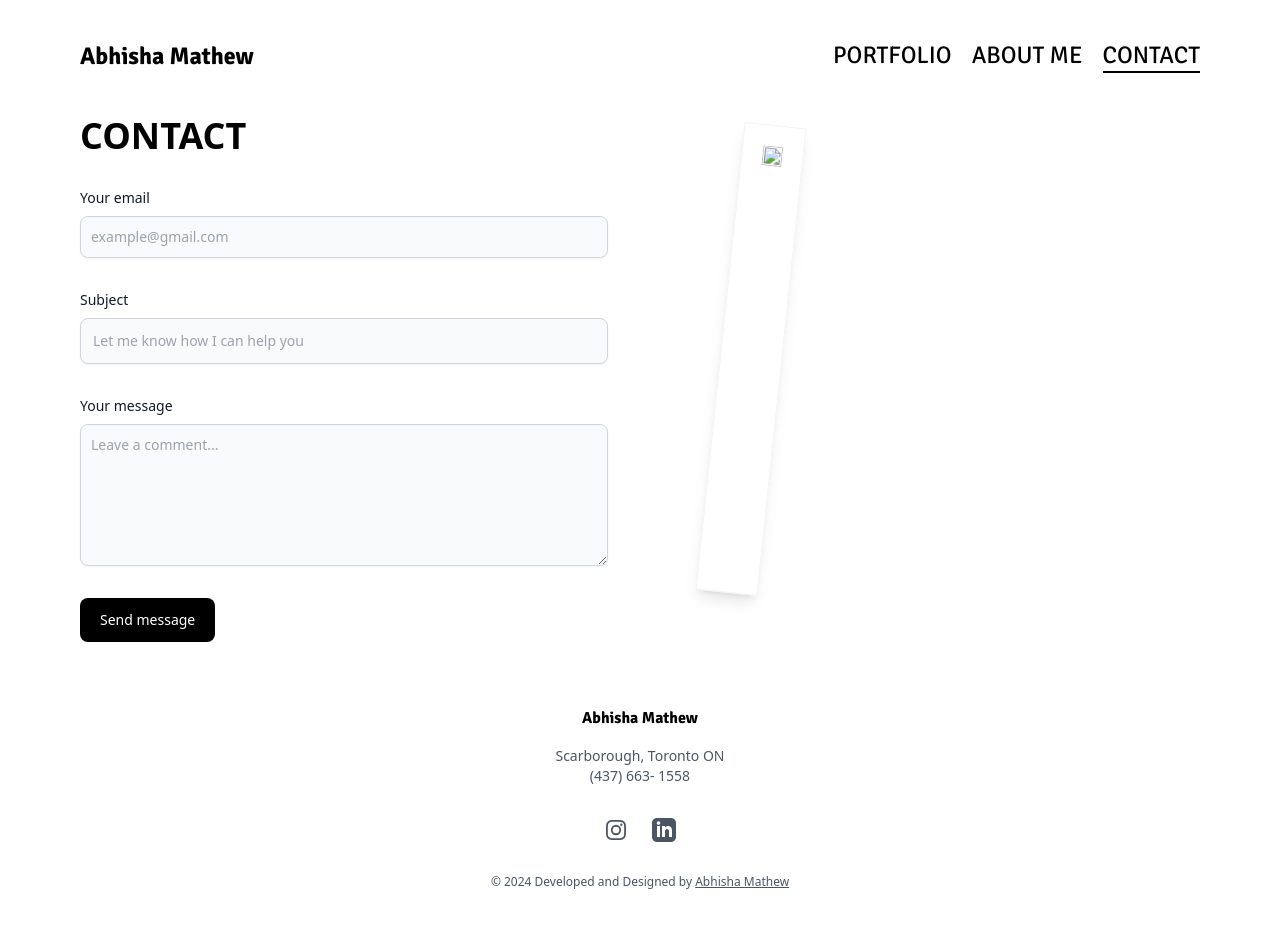
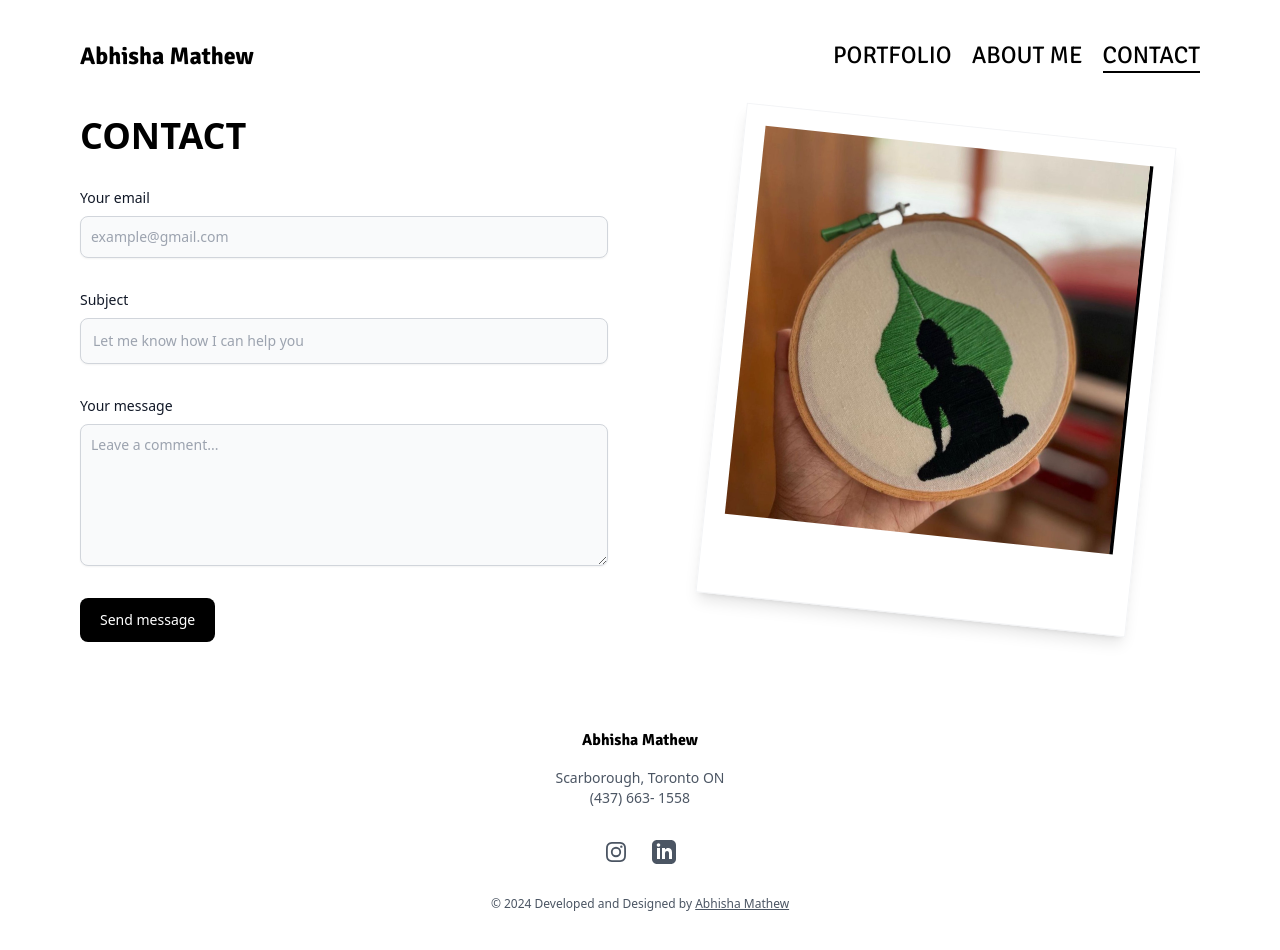
Before and after one commit to Abhishamathew/Arttart-Portfolio, a website: page dist/contact.html in a window 1280 px wide. Drawn offline with nearby package versions, Linux system fonts and the light colour scheme; files that its build step writes are made by us from their sources.

Commit message:
contact-image

```diff
--- a/dist/contact.html
+++ b/dist/contact.html
@@ -111,7 +111,7 @@
         <div class="col-span-2 md:col-span-1 flex relative">
             <div
                 class="bg-white dark:bg-neutral-900 p-5 pb-20 m-6 md:m-12 shadow-lg border border-gray-100 dark:border-neutral-800 hover:rotate-0 transition duration-500 rotate-6 relative">
-                <img src="./assets/portfoliopics/WhatsApp Image 2024-08-15 at 11.44.29 AM.jpeggit"
+                <img src="./assets/portfoliopics/WhatsApp Image 2024-08-15 at 11.44.29 AM.jpeg"
                     alt="" class="flex flex-col aspect-square w-full object-cover h-auto max-h-full" />
             </div>
         </div>
```
